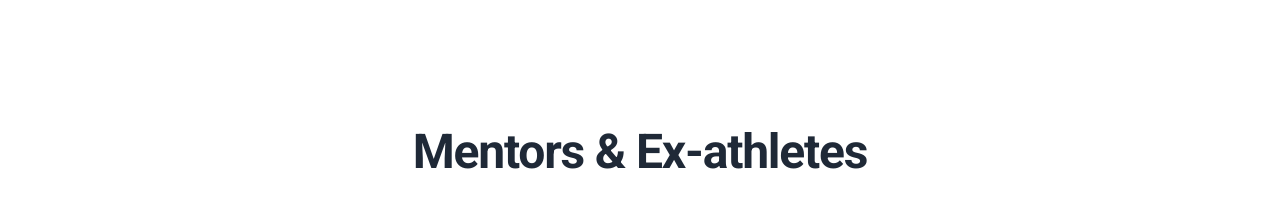
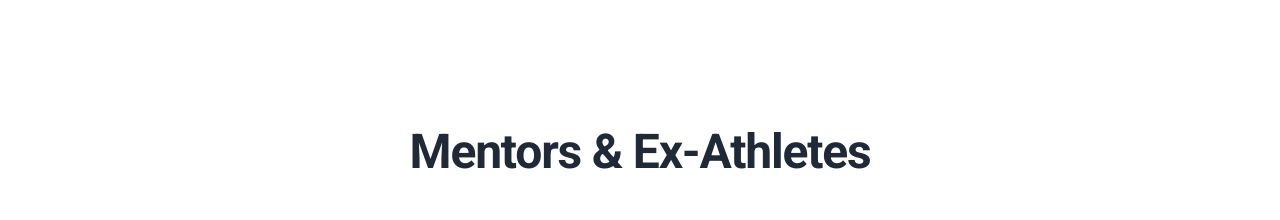
Before and after one commit to Ujucode/poynt-sports, a React (Vite) app: page / in a window 1280 px wide. Shown: the part 2640-2860 px from the top of the page. Built offline with nearby package versions, Linux system fonts and the light colour scheme.

Commit message:
-changed inner content

```diff
--- a/src/components/Home/Mentors.jsx
+++ b/src/components/Home/Mentors.jsx
@@ -12,7 +12,7 @@ const Mentors = () => {
     <section className="my-16">
       <div className="flex-wrap text-center top-0 py-4">
         <h1 className="mb-10 text-xl font-bold leading-none tracking-tight text-gray-800 md:text-4xl lg:text-5xl dark:text-white-0">
-          Mentors & Ex-athletes
+          Mentors & Ex-Athletes
         </h1>
         <p className="mb-2 text-lg font-normal text-gray-600 lg:text-xl sm:px-16 xl:px-48 dark:text-gray-400">
           Explore the stories of legendary ex-athletes turned mentors. These
```
